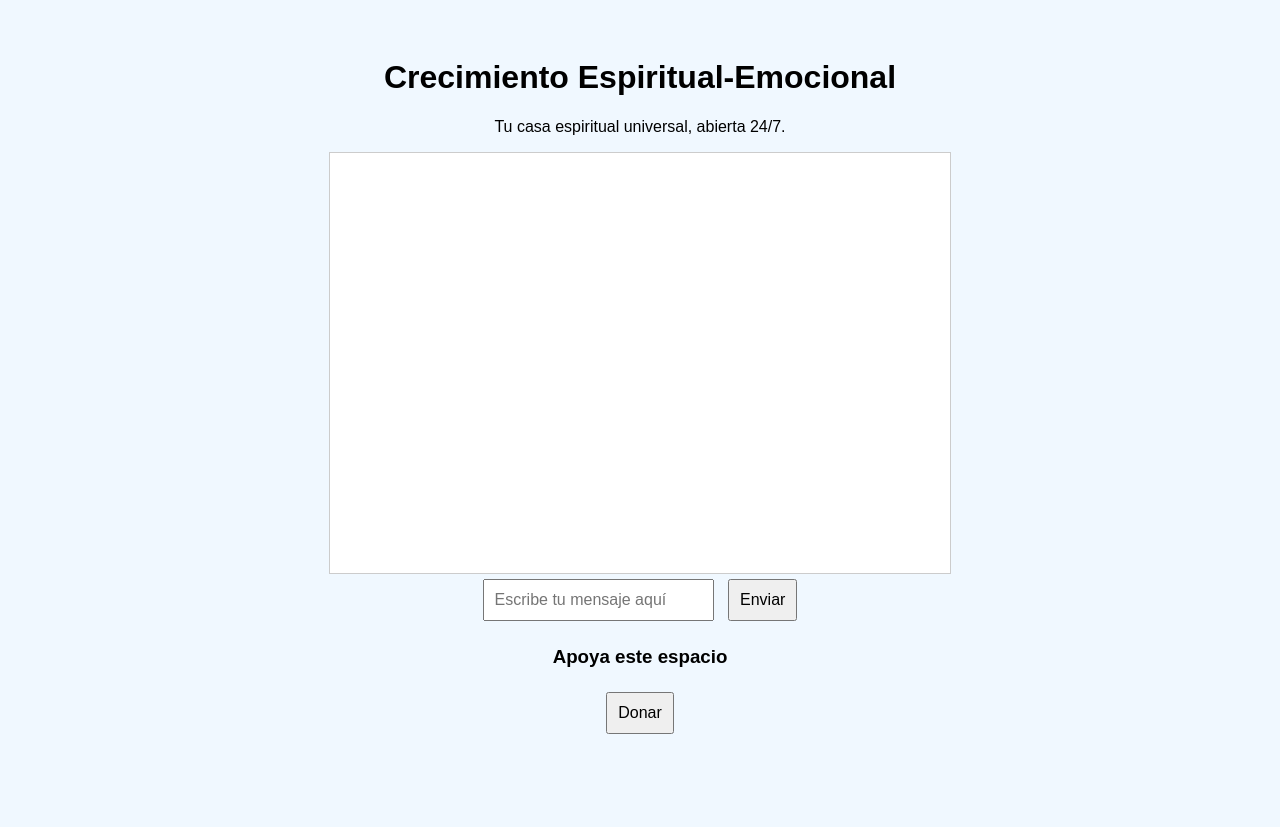
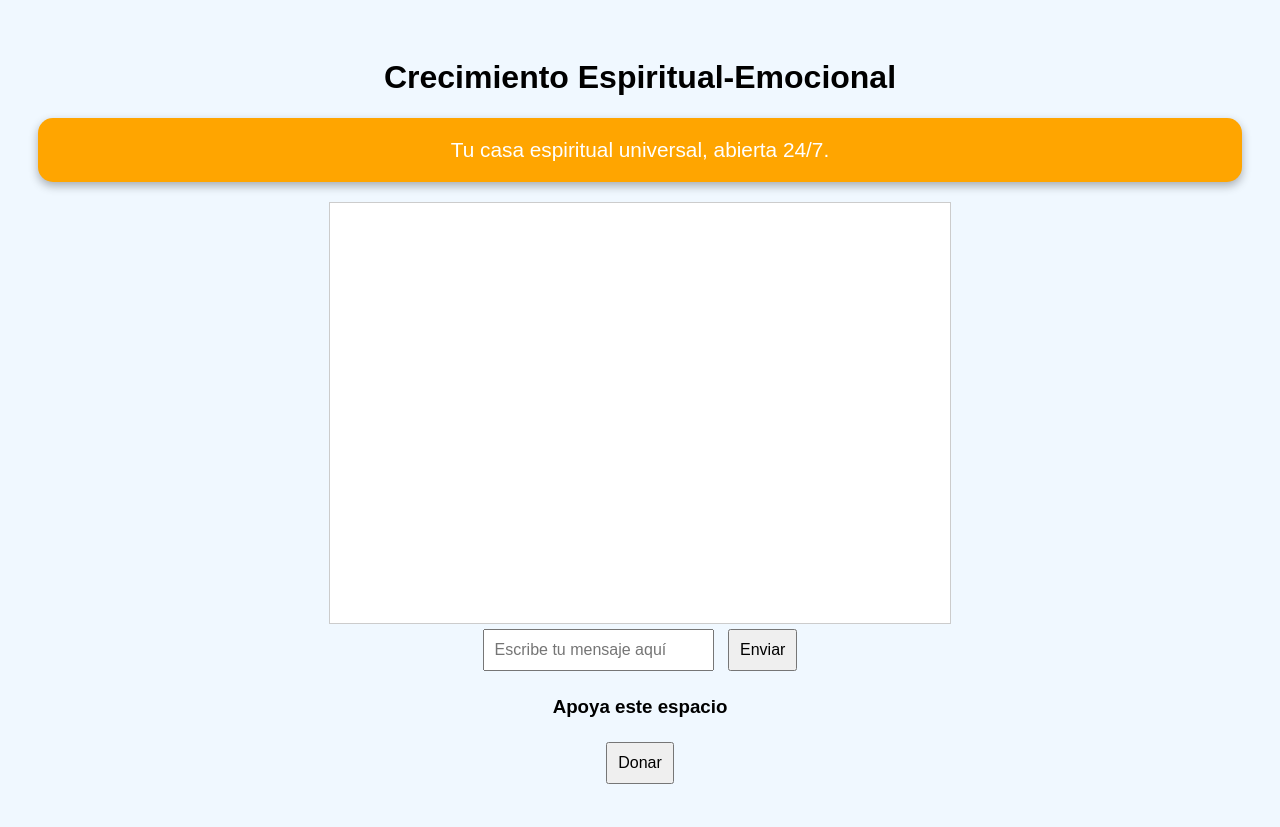
Before and after one commit to mayroga/Crecimiento-Espiritual--Emocional, a Flask app: page / in a window 1280 px wide. Before the commit the page ends 734 px from the top, so only its background shows below. Run offline with Flask 3, Linux system fonts and the light colour scheme.

Commit message:
Update index.html

```diff
--- a/templates/index.html
+++ b/templates/index.html
@@ -5,16 +5,50 @@
 <meta name="viewport" content="width=device-width, initial-scale=1.0">
 <title>{{ title }}</title>
 <style>
-body { font-family: Arial; text-align:center; padding:30px; background:#f0f8ff;}
-#chat-box { width: 90%; max-width: 600px; height: 400px; border:1px solid #ccc; overflow-y: scroll; margin:auto; padding:10px; background:white;}
-input, button { padding:10px; font-size:1em; margin:5px;}
-.donation { margin-top:20px; }
-audio { margin-top: 10px; }
+body {
+    font-family: Arial, sans-serif;
+    text-align: center;
+    padding: 30px;
+    background: #f0f8ff;
+}
+#main-message {
+    background: orange;
+    color: white;
+    padding: 20px;
+    border-radius: 15px;
+    font-size: 1.3em;
+    margin-bottom: 20px;
+    box-shadow: 0px 4px 10px rgba(0,0,0,0.3);
+}
+#chat-box {
+    width: 90%;
+    max-width: 600px;
+    height: 400px;
+    border:1px solid #ccc;
+    overflow-y: scroll;
+    margin:auto;
+    padding:10px;
+    background:white;
+}
+input, button {
+    padding:10px;
+    font-size:1em;
+    margin:5px;
+}
+.donation {
+    margin-top:20px;
+}
+audio {
+    margin-top: 10px;
+}
 </style>
 </head>
 <body>
 <h1>{{ title }}</h1>
-<p>Tu casa espiritual universal, abierta 24/7.</p>
+
+<div id="main-message">
+    Tu casa espiritual universal, abierta 24/7.
+</div>
 
 <div id="chat-box"></div>
 <input type="text" id="message" placeholder="Escribe tu mensaje aquí">
```
